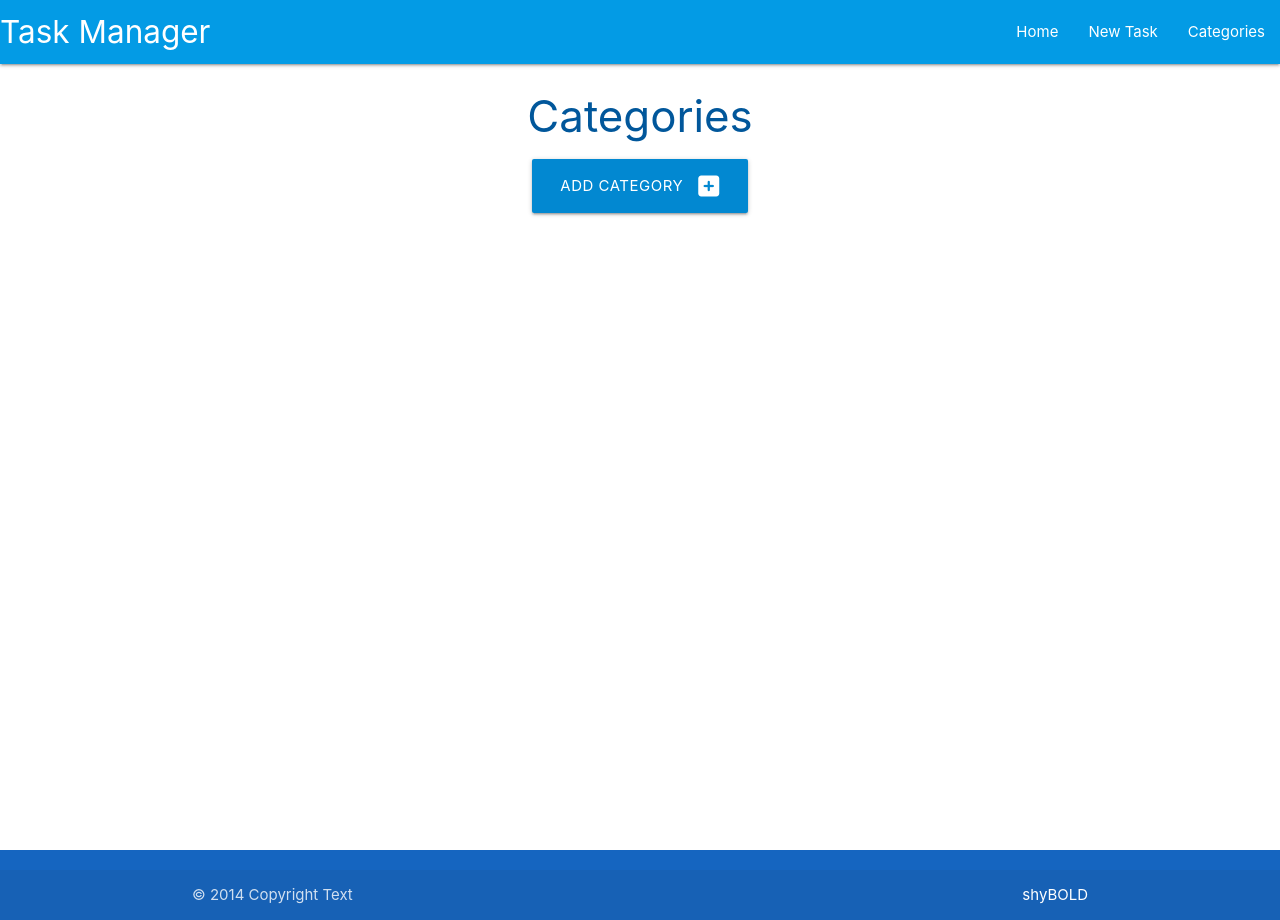
After one commit to SamuelUkachukwu/Task-Manager, a Flask app: page /categories in a window 1280 px wide. The commit adds this page. Run offline with Flask 2, Linux system fonts and the light colour scheme; some libraries are stand-ins or nearby versions.

Commit message:
Add CDN links and templates

```diff
--- a/taskmanager/routes.py
+++ b/taskmanager/routes.py
@@ -1,7 +1,18 @@
 from flask import render_template
 from taskmanager import app, db
+from taskmanager.models import Category, Task
 
 
 @app.route("/")
 def home():
-    return render_template("base.html")
+    return render_template("task.html")
+
+
+@app.route("/categories")
+def categories():
+    return render_template("categories.html")
+
+
+@app.route("/add_category", methods=["GET","POST"])
+def add_category():
+    return render_template("add_category.html")
--- /dev/null
+++ b/taskmanager/static/css/style.css
@@ -0,0 +1,9 @@
+body {
+    display: flex;
+    min-height: 100vh;
+    flex-direction: column;
+  }
+
+  main {
+    flex: 1 0 auto;
+  }
--- /dev/null
+++ b/taskmanager/static/js/script.js
@@ -0,0 +1,4 @@
+document.addEventListener('DOMContentLoaded', function() {
+    let sidenav = document.querySelectorAll('.sidenav');
+    M.Sidenav.init(sidenav);
+  });
--- /dev/null
+++ b/taskmanager/templates/add_category.html
@@ -0,0 +1,6 @@
+{% extends "base.html" %}
+{% block content %}
+
+<h3 class="light-blue-text text-darken-4 center-align">Add Category</h3>
+
+{% endblock %}
--- a/taskmanager/templates/base.html
+++ b/taskmanager/templates/base.html
@@ -1,12 +1,61 @@
 <!DOCTYPE html>
 <html lang="en">
+
 <head>
     <meta charset="UTF-8">
     <meta http-equiv="X-UA-Compatible" content="IE=edge">
     <meta name="viewport" content="width=device-width, initial-scale=1.0">
+    <link rel="stylesheet" href="https://cdnjs.cloudflare.com/ajax/libs/font-awesome/6.1.1/css/all.min.css"
+        integrity="sha512-KfkfwYDsLkIlwQp6LFnl8zNdLGxu9YAA1QvwINks4PhcElQSvqcyVLLD9aMhXd13uQjoXtEKNosOWaZqXgel0g=="
+        crossorigin="anonymous" referrerpolicy="no-referrer" />
+    <!-- Compiled and minified CSS -->
+    <link rel="stylesheet" href="https://cdnjs.cloudflare.com/ajax/libs/materialize/1.0.0/css/materialize.min.css"
+        type="text/css">
+    <link rel="stylesheet" href="{{url_for('static', filename='css/style.css')}}" type="text/css">
     <title>Task-Manager</title>
 </head>
+
 <body>
-    hello world
+    <header>
+        <!-- top navbar -->
+        <nav class="light-blue darken-1">
+            <div class="nav-wrapper">
+                <a href="{{ url_for('home') }}" class="brand-logo">Task Manager</a>
+                <a href="#" data-target="mobile-demo" class="sidenav-trigger"><i class="fa-solid fa-bars"></i></i></a>
+                <ul class="right hide-on-med-and-down">
+                    <li><a href="{{ url_for('home') }}">Home</a></li>
+                    <li><a href="">New Task</a></li>
+                    <li><a href="{{ url_for('categories') }}">Categories</a></li>
+
+                </ul>
+            </div>
+        </nav>
+
+        <ul class="sidenav" id="mobile-demo">
+            <li><a href="{{ url_for('home') }}">Home</a></li>
+            <li><a href="">New Task</a></li>
+            <li><a href="{{ url_for('categories') }}">Categories</a></li>
+        </ul>
+    </header>
+
+
+    <main class="container">
+        {% block content %}
+        {% endblock %}
+    </main>
+
+    <footer class="page-footer blue darken-3">
+        <div class="footer-copyright">
+            <div class="container">
+                &copy; <span> 2014 </span>Copyright Text
+                <a class="white-text right" href="https://github.com/SamuelUkachukwu">shyBOLD</a>
+            </div>
+        </div>
+    </footer>
+
+    <!-- Compiled and minified JavaScript -->
+    <script src="https://cdnjs.cloudflare.com/ajax/libs/materialize/1.0.0/js/materialize.min.js"></script>
+    <script src="{{url_for('static', filename='js/script.js')}}"></script>
 </body>
+
 </html>
--- /dev/null
+++ b/taskmanager/templates/categories.html
@@ -0,0 +1,14 @@
+{% extends "base.html" %}
+{% block content %}
+
+<h3 class="light-blue-text text-darken-4 center-align">Categories</h3>
+
+<div class="row">
+    <div class="col s12 center-align">
+        <a href="{{ url_for('add_category')}}" class="btn-large light-blue darken-2">
+            Add Category <i class="fas fa-plus-square right"></i>
+        </a>
+    </div>
+</div>
+
+{% endblock %}
--- /dev/null
+++ b/taskmanager/templates/task.html
@@ -0,0 +1,6 @@
+{% extends "base.html" %}
+{% block content %}
+
+<h3 class="light-blue-text text-darken-4 center-align">Task</h3>
+
+{% endblock %}
```
Also changed, not shown: taskmanager/models.py (added, +28 -0 lines), run.py (line endings or trailing spaces).
